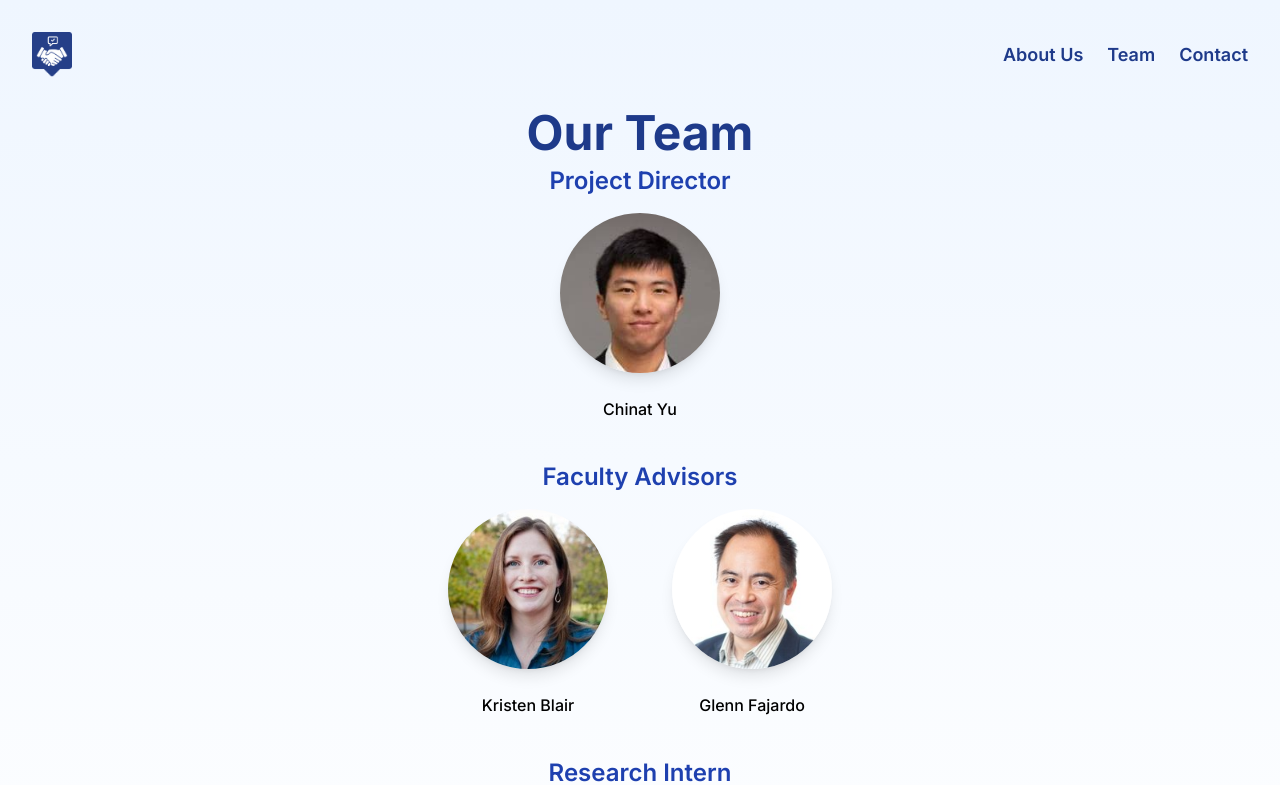
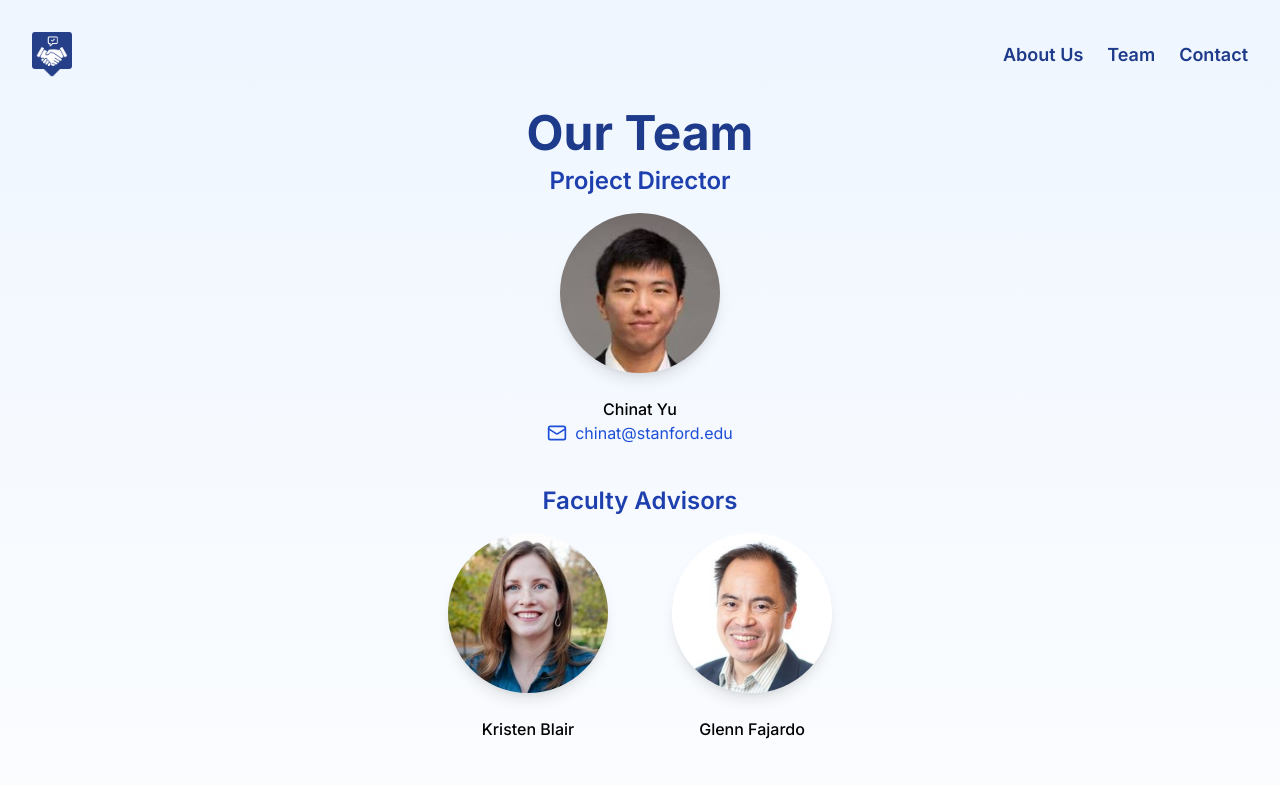
Before and after one commit to cyu60/MentorMate, a Next.js app: page /teams in a window 1280 px wide. Shown: the top 785 px of the page. Built offline with nearby package versions, Linux system fonts and the light colour scheme.

Commit message:
mail contact

```diff
--- a/app/teams/page.tsx
+++ b/app/teams/page.tsx
@@ -4,6 +4,7 @@ import Image from 'next/image'
 import Link from 'next/link'
 import { Navbar } from "@/components/navbar"
 import { motion } from 'framer-motion'
+import { Mail } from "lucide-react"
 
 type TeamMember = {
     name: string;
@@ -11,7 +12,9 @@ type TeamMember = {
     profileUrl: string;
 }
 
-type ProjectDirector = TeamMember;
+type ProjectDirector = TeamMember & {
+    email: string;
+};
 
 type TeamGroup = {
     position: string;
@@ -21,7 +24,8 @@ type TeamGroup = {
 const projectDirector: ProjectDirector = {
     name: "Chinat Yu",
     imageUrl: "/img/Chinat.png",
-    profileUrl: "https://www.linkedin.com/in/chinat-yu/"
+    profileUrl: "https://www.linkedin.com/in/chinat-yu/",
+    email: "chinat@stanford.edu"
 }
 
 const teamGroups: TeamGroup[] = [
@@ -80,6 +84,14 @@ export default function TeamGrid() {
                             <Link href={projectDirector.profileUrl} target="_blank" rel="noopener noreferrer" className="text-md font-medium text-black hover:text-blue-500 transition-colors duration-200">
                                 {projectDirector.name}
                             </Link>
+                            <Link
+                                href={`mailto:${projectDirector.email}`}
+                                className="text-md text-blue-700 hover:text-blue-900 transition-colors duration-200 flex items-center"
+                                aria-label={`Email ${projectDirector.name}`}
+                            >
+                                <Mail size={20} className="mr-2" />
+                                {projectDirector.email}
+                            </Link>
                         </div>
                     </div>
                 </motion.section>
```
